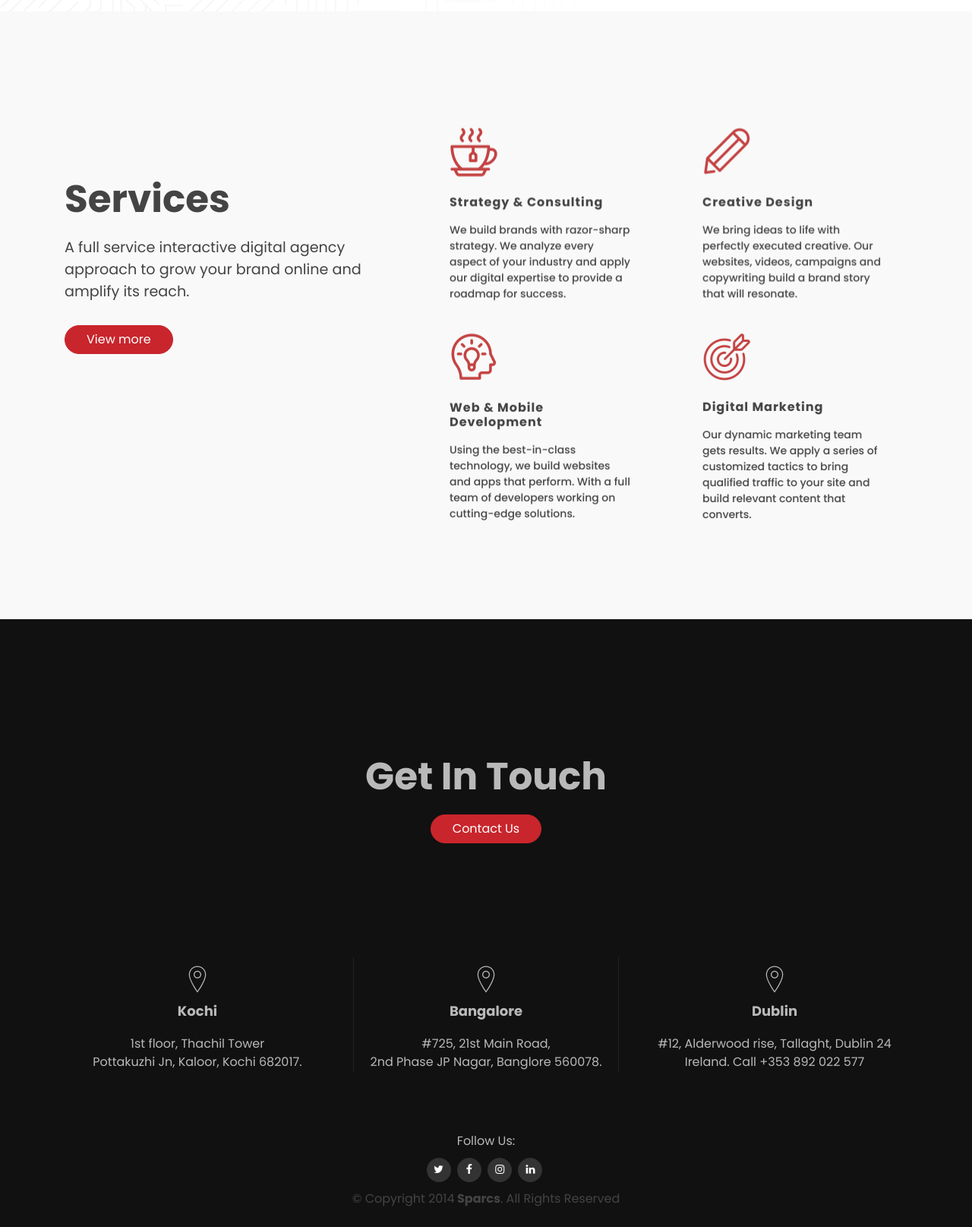
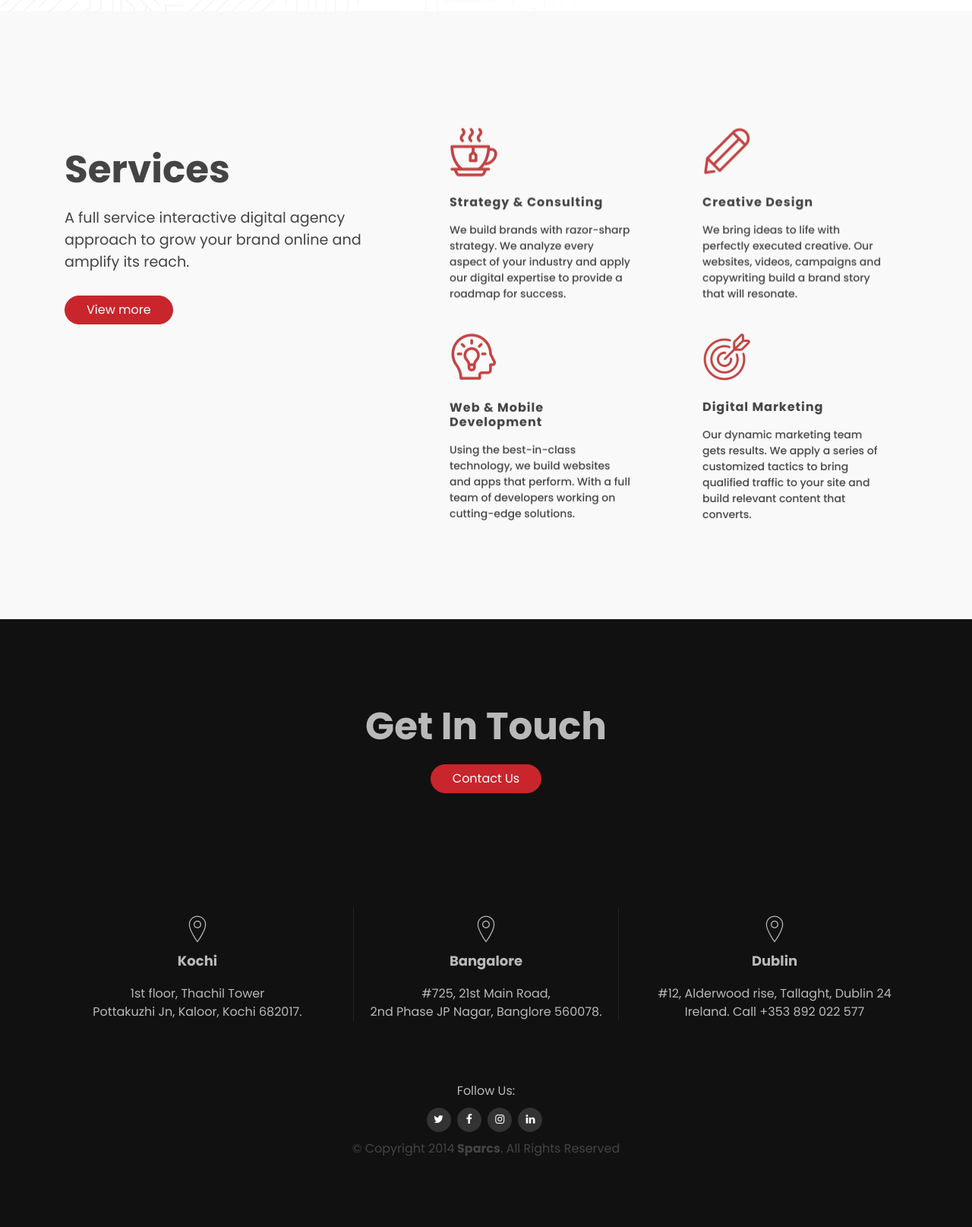
Before and after one commit to SparcsDigitalAgency/sparcs, a PHP site: page /sparcs-new/index.php in a window 1280 px wide. Shown: the part 1585-3200 px from the top of the page at 76% size. Run offline with PHP 8.4, Linux system fonts and the light colour scheme; some web fonts are replaced.

Commit message:
index page css changed

```diff
--- a/sparcs-new/css/style.css
+++ b/sparcs-new/css/style.css
@@ -632,9 +632,6 @@ position: relative;
 position: relative;
 z-index: 10;
 }
-.marginbottom50 {
-margin-bottom: 50px;
-}
 .about-content {
 margin-top: 40%;
 }
@@ -663,19 +660,19 @@ font-size: 36px;
 #services {
 background-color: #f9f9f9;
 background-size: cover;
-height: 100vh;
-}
-#services .margintop {
+}
+#services .paddingtop {
 padding-top: 10%;
 }
 .services-content {
-margin-top: 20%;
+margin-top: 50px;
 }
 #services h2 {
 color: #444;
 font-size: 50px;
 font-weight: 700;
 }
+
 .flip-card {
 -webkit-transform-style: preserve-3d;
 transform-style: preserve-3d;
@@ -886,10 +883,6 @@ font-size: 36px;
 #contact {
 background-color: #111;
 background-size: cover;
-padding: 1px 0px 0px 0px;
-}
-.contactmargin{
-margin-top: 50px;
 }
 .margintop65 {
 margin-top: 65px;
--- a/sparcs-new/index.php
+++ b/sparcs-new/index.php
@@ -48,7 +48,7 @@ include_once('partials/header.php')
    About Us Section
 ============================-->
 <section id="about" class="">
-   <div class="container marginbottom50">
+   <div class="container">
       <div class="row">
          <div class="col-lg-8">
             <div class="about-content">
@@ -70,7 +70,7 @@ include_once('partials/header.php')
 Services Section
 ============================-->
 <section id="services">
-   <div class="container margintop">
+   <div class="container paddingtop">
       <div class="row">
          <div class="col-lg-5">
             <div class="services-content">
--- a/sparcs-new/partials/footer.php
+++ b/sparcs-new/partials/footer.php
@@ -1,5 +1,5 @@
-<section id="contact" style="height: 100vh">
-   <div class="container margintop65">
+<section id="contact">
+   <div class="container ">
       <div class="row">
          <div class="col-lg-12">
             <div class="contact-content text-center">
```
